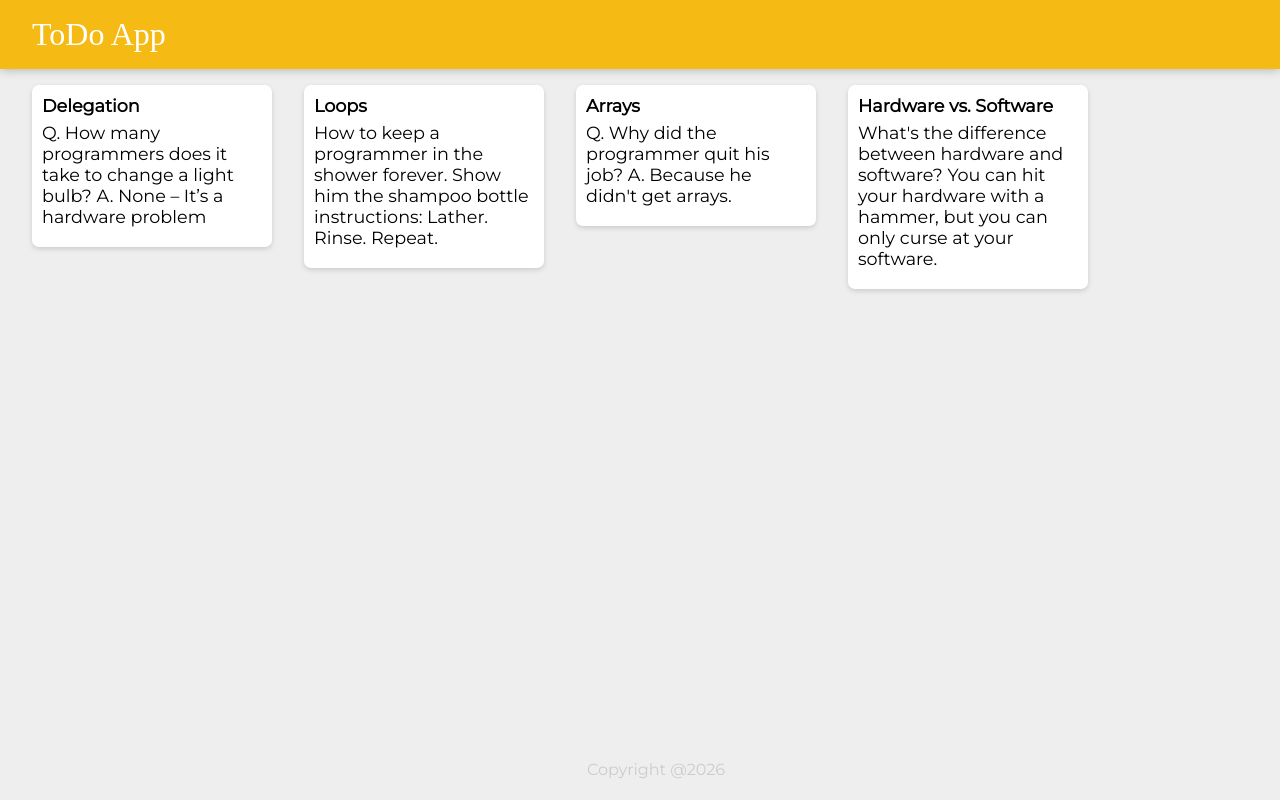
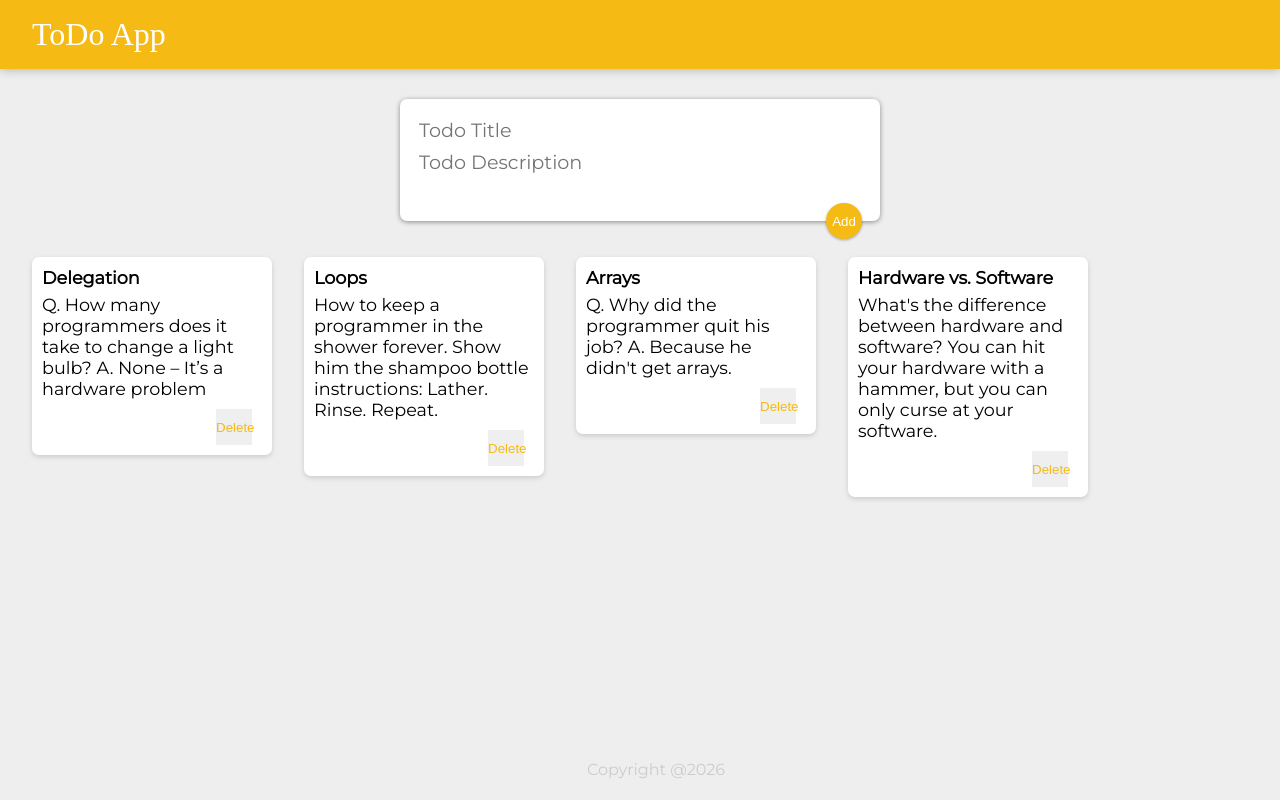
Before and after one commit to Dheemanth1910/todoreact, a React (Vite) app: page / in a window 1280 px wide. Built offline with nearby package versions, Linux system fonts and the light colour scheme; a web font is replaced by a local one.

Commit message:
Add Notes and Delete Notes Functionality Added

```diff
--- a/public/styles.css
+++ b/public/styles.css
@@ -1,4 +1,4 @@
-  * {
+* {
   padding: 0;
   margin: 0;
   box-sizing: border-box;
@@ -54,3 +54,49 @@ footer p {
   white-space: pre-wrap;
   word-wrap: break-word;
 }
+
+.note button {
+  position: relative;
+  float: right;
+  margin-right: 10px;
+  color: #f5ba13;
+  border: none;
+  width: 36px;
+  height: 36px;
+  cursor: pointer;
+  outline: none;
+}
+
+form {
+  position: relative;
+  width: 480px;
+  margin: 30px auto 20px auto;
+  background: #fff;
+  padding: 15px;
+  border-radius: 7px;
+  box-shadow: 0 1px 5px rgb(138, 137, 137);
+}
+form input,
+form textarea {
+  width: 100%;
+  border: none;
+  padding: 4px;
+  outline: none;
+  font-size: 1.2em;
+  font-family: inherit;
+  resize: none;
+}
+form button {
+  position: absolute;
+  right: 18px;
+  bottom: -18px;
+  background: #f5ba13;
+  color: #fff;
+  border: none;
+  border-radius: 50%;
+  width: 36px;
+  height: 36px;
+  box-shadow: 0 1px 3px rgba(0, 0, 0, 0.3);
+  cursor: pointer;
+  outline: none;
+}
--- a/src/components/App.jsx
+++ b/src/components/App.jsx
@@ -1,17 +1,32 @@
-import React from "react"
+import React, { useState } from "react"
 import Header from "./Header" ;
 import Footer from "./Footer";
 import Note from "./Note";
-import notes from "../notes" ;
-
+import staticNotes from "../notes" ;
+import CreateNote from "./CreateNote";
 function App(){
+    const [notes , setNotes] = useState(staticNotes) ;
+    function addNote(note){
+        setNotes( (prevNotes) => {
+            return [...prevNotes , note] ;
+        })
+    }
+    function deleteNote(id){
+        const newNotes = notes.filter( (value , index) => {
+            return index != id
+        })
+        setNotes(newNotes);
+    }
     return <div>
         <Header />
-        {notes.map( ( note => (
+        <CreateNote addNote = {addNote}/>
+        {notes.map( ( (note , index) => (
             <Note
-                key = {note.key}
+                key = {index}
+                id = {index}
                 heading = {note.title}
                 description = {note.content}
+                deleteNote = {deleteNote}
             />
         )))}
         <Footer />
--- /dev/null
+++ b/src/components/CreateNote.jsx
@@ -0,0 +1,45 @@
+import React, { useState } from "react";
+
+function CreateNote(props) {
+  const [title, setTitle] = useState("");
+  const [description, setDescription] = useState("");
+
+  function handleOnChange(event) {
+    const { name, value } = event.target;
+    name == "title" ? setTitle(value) : setDescription(value);
+  }
+
+  function handleSubmit(event) {
+    const newNote = {
+      title: title,
+      content: description,
+    };
+    props.addNote(newNote);
+    setTitle("");
+    setDescription("");
+    event.preventDefault();
+  }
+
+  return (
+    <div className="createNote">
+      <form>
+        <input
+          type="text"
+          onChange={handleOnChange}
+          placeholder="Todo Title"
+          name="title"
+          value={title}
+        ></input>
+        <textarea
+          onChange={handleOnChange}
+          placeholder="Todo Description"
+          name="description"
+          value={description}
+        ></textarea>
+        <button onClick={handleSubmit}>Add</button>
+      </form>
+    </div>
+  );
+}
+
+export default CreateNote;
--- a/src/components/Note.jsx
+++ b/src/components/Note.jsx
@@ -1,9 +1,14 @@
 import React from "react";
 
 function Note(props){
+    const id = props.id;
     return <div className="note">
         <h1>{props.heading}</h1>
         <p>{props.description}</p>
+        <button onClick = { (event) => {
+            props.deleteNote(id);
+            event.preventDefault();
+        }}>Delete</button>
     </div>
 }
 
--- a/src/notes.js
+++ b/src/notes.js
@@ -1,28 +1,24 @@
-const notes = [
+const staticNotes = [
   {
-    key: 1,
     title: "Delegation",
     content:
       "Q. How many programmers does it take to change a light bulb? A. None – It’s a hardware problem"
   },
   {
-    key: 2,
     title: "Loops",
     content:
       "How to keep a programmer in the shower forever. Show him the shampoo bottle instructions: Lather. Rinse. Repeat."
   },
   {
-    key: 3,
     title: "Arrays",
     content:
       "Q. Why did the programmer quit his job? A. Because he didn't get arrays."
   },
   {
-    key: 4,
     title: "Hardware vs. Software",
     content:
       "What's the difference between hardware and software? You can hit your hardware with a hammer, but you can only curse at your software."
   }
 ];
 
-export default notes;
+export default staticNotes;
```
Also changed, not shown: 1 other file (tests, documents, lock files or other folders).
